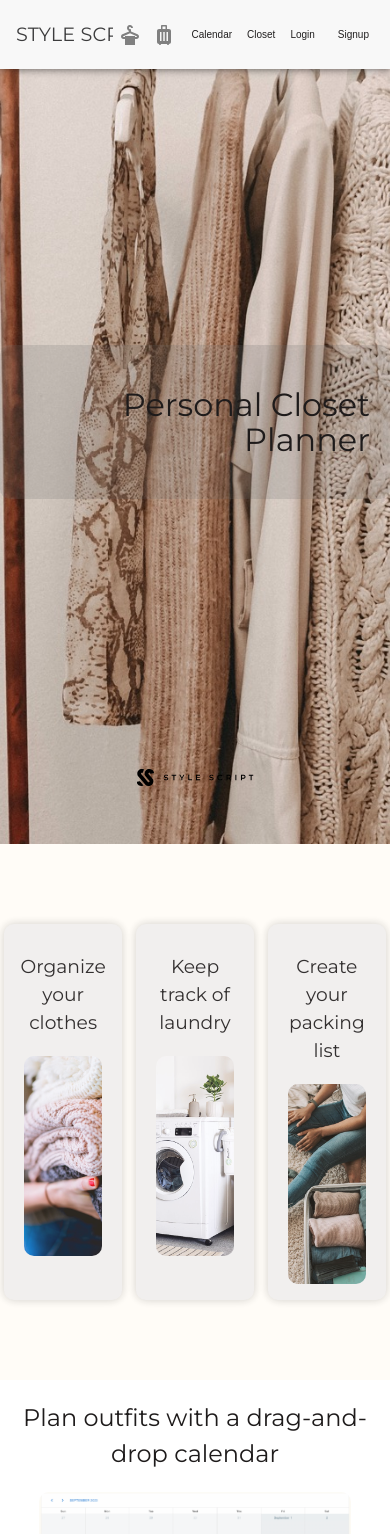
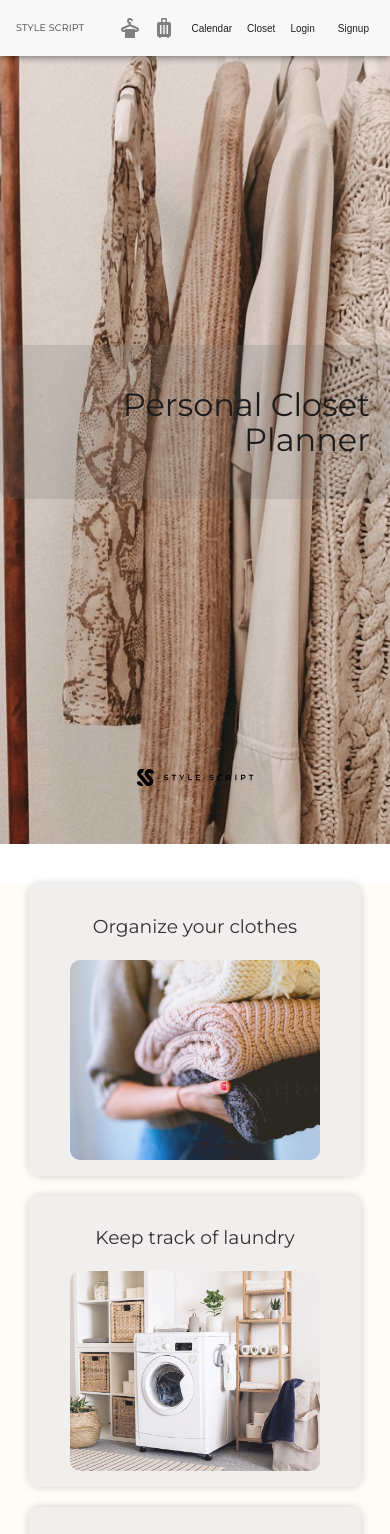
Before and after one commit to jsguillotte/StyleScript-client, a React (Vite) app: page / in a window 390 px wide. Shown: the top 1534 px of the page. Built offline with nearby package versions, Linux system fonts and the light colour scheme; what @devexpress/dx-react-scheduler-material-ui would draw is missing.

Commit message:
@media responsiveness added

```diff
--- a/src/App.css
+++ b/src/App.css
@@ -572,3 +572,110 @@ button {
   margin-right: 5px;
 
 }
+
+@media screen and (max-width: 800px) {
+  .features > div {
+    flex-direction: column;
+    gap: 20px;
+    margin-top: 40px;
+  }
+  .features > div > article {
+    width: 60%;
+    margin: 0 auto;
+
+
+  }
+  .nav-logo {
+    font-size: 1rem;
+  }
+
+}
+@media screen and (max-width: 700px) {
+  .search-bars {
+    flex-wrap: wrap; /* Allow filters to wrap to the next row */
+    justify-content: flex-start; /* Align filters to the left */
+
+    font-size: 0.7rem; /* Reduce font size */
+    margin-top: 40px;
+
+  }
+
+  .search-bar {
+    flex-basis: 30%; /* Make each filter take up 50% of the row width */
+    max-width: 100%; /* Limit the maximum width */
+     /* Add spacing between filters */
+    margin-top: 5px;
+  }
+
+  .weather-search,
+  .clothing-search {
+    flex-basis: 30%; /* Full width for each filter */
+    max-width: 100%; /* Limit the maximum width */
+    padding: 3px;
+    margin-left: 0;
+
+  }
+
+  .clothing-search {
+    margin-top: 15px;
+    margin-bottom: 15px;
+  }
+
+
+}
+@media screen and (max-width: 500px) {
+  .features > div > article {
+    width: 70%;
+    margin: 0 auto;
+  }
+  .clothing-create {
+    padding: 20px; /* Add some padding to the container */
+
+  }
+
+  .clothing-create form {
+    margin-top: 20px; /* Reduce top margin */
+    padding-right: 20px; /* Reduce right padding */
+    max-width: 300px;
+  }
+
+  .clothing-create label,
+  .clothing-create input[type="text"],
+  .clothing-create input[type="file"],
+  .clothing-create select,
+  .clothing-create button {
+    font-size: 14px; /* Reduce font size for smaller screens */
+    padding-right: 25px;
+  }
+
+  .link {
+    font-size: 13px; /* Adjust font size for smaller screens */
+    margin-left: 5px; /* Adjust spacing between links for smaller screens */
+  }
+
+
+
+}
+@media screen and (max-width: 400px) {
+  .features > div > article {
+    width: 80%;
+    margin: 0 auto;
+  }
+  .footer p {
+    font-size: 10px;
+  }
+  .nav-logo {
+    font-size: 0.6rem;
+
+  }
+  .link {
+    font-size: 10px;
+  }
+
+
+}
+@media screen and (max-width: 300px) {
+  .features > div > article {
+    width: 100%;
+  }
+}
--- a/src/Pages/ClothingList/index.jsx
+++ b/src/Pages/ClothingList/index.jsx
@@ -91,7 +91,7 @@ function ClothingListPage() {
           </Link>
         </div>
         <div className="clothing-filters search-bar weather-search">
-          <label>Select Weather:</label>
+          <label>Weather:</label>
           <select
             onChange={(e) => handleWeatherFilterChange(e.target.value)}
             value={selectedWeatherFilter}
```
